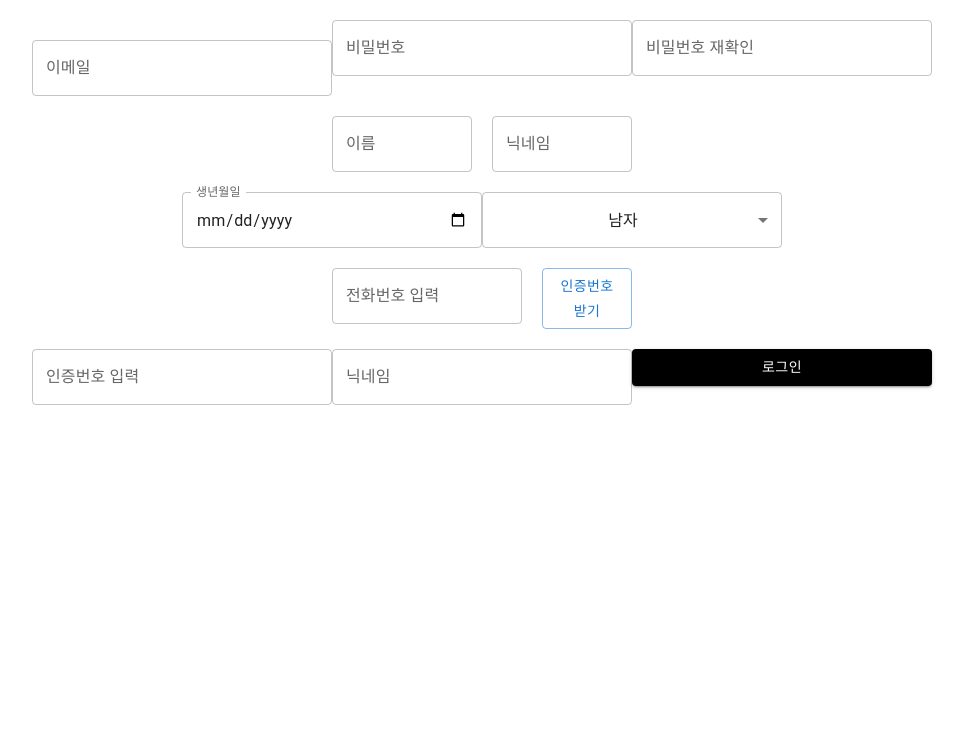
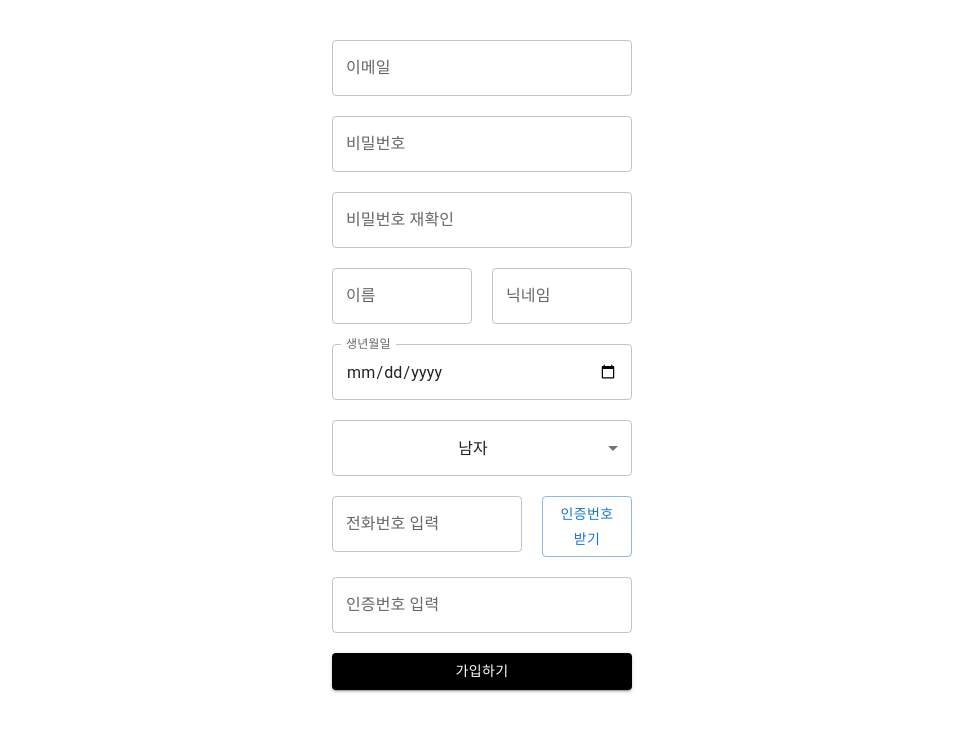
Before and after one commit to bsh01111/SOS_frontend, a React (Create React App) app: page /signUp in a window 1280 px wide. Shown: the top 732 px of the page, without its empty margins (158-1122 px from the left). Built offline with nearby package versions, Linux system fonts and the light colour scheme.

Commit message:
feat: 회원가입 화면 작업 완료
Signed-off-by: bsh <bsh01111@naver.com>

```diff
--- a/src/login/pages/SignUp.js
+++ b/src/login/pages/SignUp.js
@@ -5,8 +5,23 @@ import { Button, TextField, Select, MenuItem } from "@mui/material";
 import * as LocalStorage from "../../lib/localStorage";
 
 const SignUp = () => {
+  const [userInfo, setUserInfo] = useState({
+    email: "",
+    password: "",
+    rePassword: "",
+    name: "",
+    nickname: "",
+    birthday: "",
+    sex: 10,
+    phoneNumber: "",
+    certificationNumber: "",
+  });
   const [email, setEmail] = useState("");
   const [passward, setPassward] = useState("");
+
+  const onSignUpButton = async () => {
+    console.log(userInfo);
+  };
 
   const onClickLoginButton = async () => {
     const response = await LoginService.login({ email, passward });
@@ -43,6 +58,11 @@ const SignUp = () => {
     setPassward(passward);
   };
 
+  const setValue = (key, value) => {
+    userInfo[key] = value;
+    setUserInfo(userInfo);
+  };
+
   useEffect(() => {
     loadUserInfo();
   }, []);
@@ -50,41 +70,52 @@ const SignUp = () => {
   return (
     <>
       <div style={{ textAlign: "center" }}>
+        <div>
           <TextField
             id="email"
             label="이메일"
             style={styles.topInput}
             variant="outlined"
+            onChange={(e) => setValue("email", e.target.value)}
           />
-
+        </div>
+        <div>
           <TextField
             id="password"
+            type="password"
             label="비밀번호"
             style={styles.largeSizeInput}
             variant="outlined"
+            onChange={(e) => setValue("password", e.target.value)}
           />
-
+        </div>
+        <div>
           <TextField
             id="re-password"
+            type="password"
             label="비밀번호 재확인"
             style={styles.largeSizeInput}
             variant="outlined"
+            onChange={(e) => setValue("rePassword", e.target.value)}
           />
-
-        <div>
+        </div>
+        <div style={{ textAlign: "center" }}>
           <TextField
             id="name"
             label="이름"
             variant="outlined"
             style={styles.middleSizeInput}
+            onChange={(e) => setValue("name", e.target.value)}
           />
           <TextField
             id="nickname"
             label="닉네임"
             variant="outlined"
             style={styles.middleSizeInput}
+            onChange={(e) => setValue("nickname", e.target.value)}
           />
         </div>
+        <div>
           <TextField
             id="date"
             label="생년월일"
@@ -93,16 +124,19 @@ const SignUp = () => {
             InputLabelProps={{
               shrink: true,
             }}
+            onChange={(e) => setValue("birthday", e.target.value)}
           />
+        </div>
         <Select
           id="demo-simple-select"
           label="Age"
-          defaultValue={1}
+          defaultValue={10}
           style={{ width: 300, marginTop: 20 }}
+          onChange={(e) => setValue("sex", e.target.value)}
         >
-          <MenuItem value={1}>남자</MenuItem>
-          <MenuItem value={2}>여자</MenuItem>
-          <MenuItem value={3}>비공개</MenuItem>
+          <MenuItem value={10}>남자</MenuItem>
+          <MenuItem value={20}>여자</MenuItem>
+          <MenuItem value={30}>비공개</MenuItem>
         </Select>
         <div>
           <TextField
@@ -110,30 +144,32 @@ const SignUp = () => {
             label="전화번호 입력"
             variant="outlined"
             style={{ width: 190, marginTop: 20, marginRight: 20 }}
+            onChange={(e) => setValue("phoneNumber", e.target.value)}
           />
           <Button variant="outlined" style={{ width: 90, marginTop: 20 }}>
             인증번호 받기
           </Button>
         </div>
+        <div>
           <TextField
             id="re-password"
             label="인증번호 입력"
             variant="outlined"
             style={styles.largeSizeInput}
+            onChange={(e) =>
+              setValue("phoneNumber", e.target.certificationNumber)
+            }
           />
-        <TextField
-          id="re-password"
-          label="닉네임"
-          variant="outlined"
-          style={styles.largeSizeInput}
-        />
+        </div>
+        <div>
           <Button
             variant="contained"
-          style={styles.SignUpButton}
-          onClick={onClickLoginButton}
+            style={styles.signUpButton}
+            onClick={onSignUpButton}
           >
-          로그인
+            가입하기
           </Button>
+        </div>
       </div>
     </>
   );
@@ -160,7 +196,7 @@ const styles = {
     marginRight: 10,
     width: 85,
   },
-  SignUpButton: {
+  signUpButton: {
     marginTop: 20,
     color: "white",
     background: "black",
```
Lines whose indentation alone changed are shown as unchanged.
